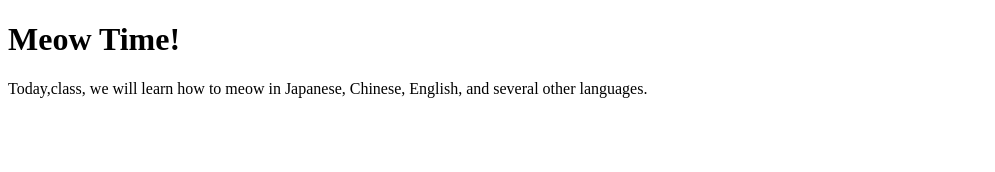
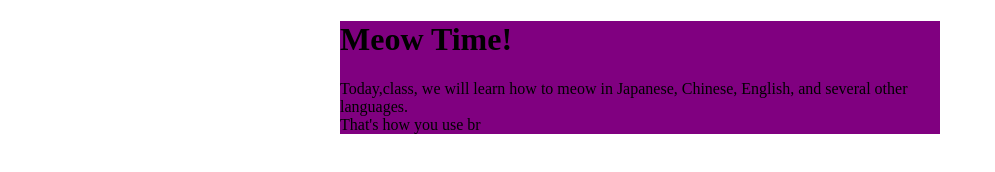
Before and after one commit to Bercan5390/Bercan5390.github.io, a plain HTML site: page index.html in a window 1280 px wide. Shown: the whole page, without its empty margins (0-995 px from the left). Drawn offline with Linux system fonts and the light colour scheme.

Commit message:
Update index.html

```diff
--- a/index.html
+++ b/index.html
@@ -2,10 +2,23 @@
 <html>
   <head>
     <title>Hi Meowers!</title>
+    <style>
+      #page {
+        width:600px;
+        margin-left:auto;
+        margin-right:auto;
+        background-color:purple;
+      }
+    </style>
   </head>
   <body>
-    <h1>Meow Time!</h1>
-    <p>Today,class, we will learn how to meow in Japanese, Chinese, English, and several other languages.</p>
+    <div id="page">
+      <h1>Meow Time!</h1>
+      <p>
+        Today,class, we will learn how to meow in Japanese, Chinese, English, and several other languages.<br>
+        That's how you use br<br>
+      </p>
+    </div>
 
   </body>
 </html>
```
